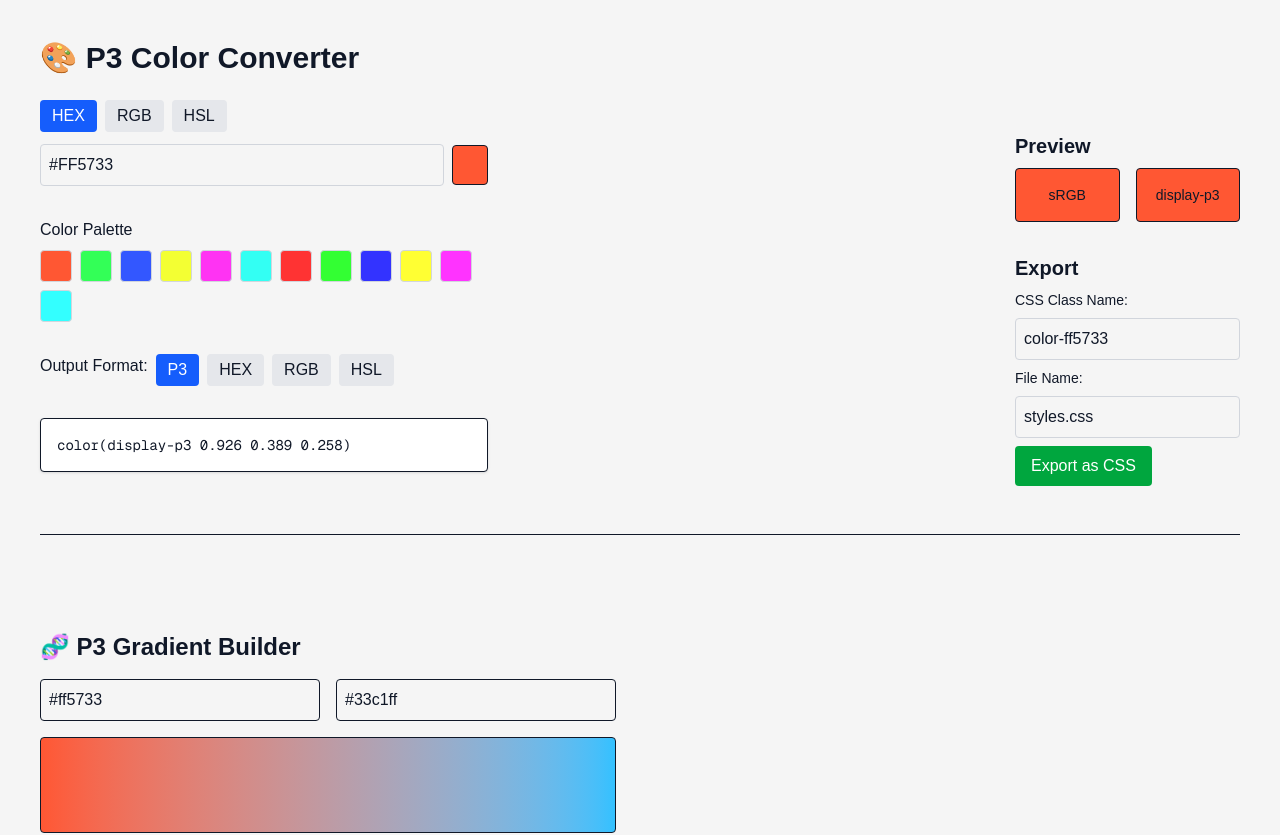
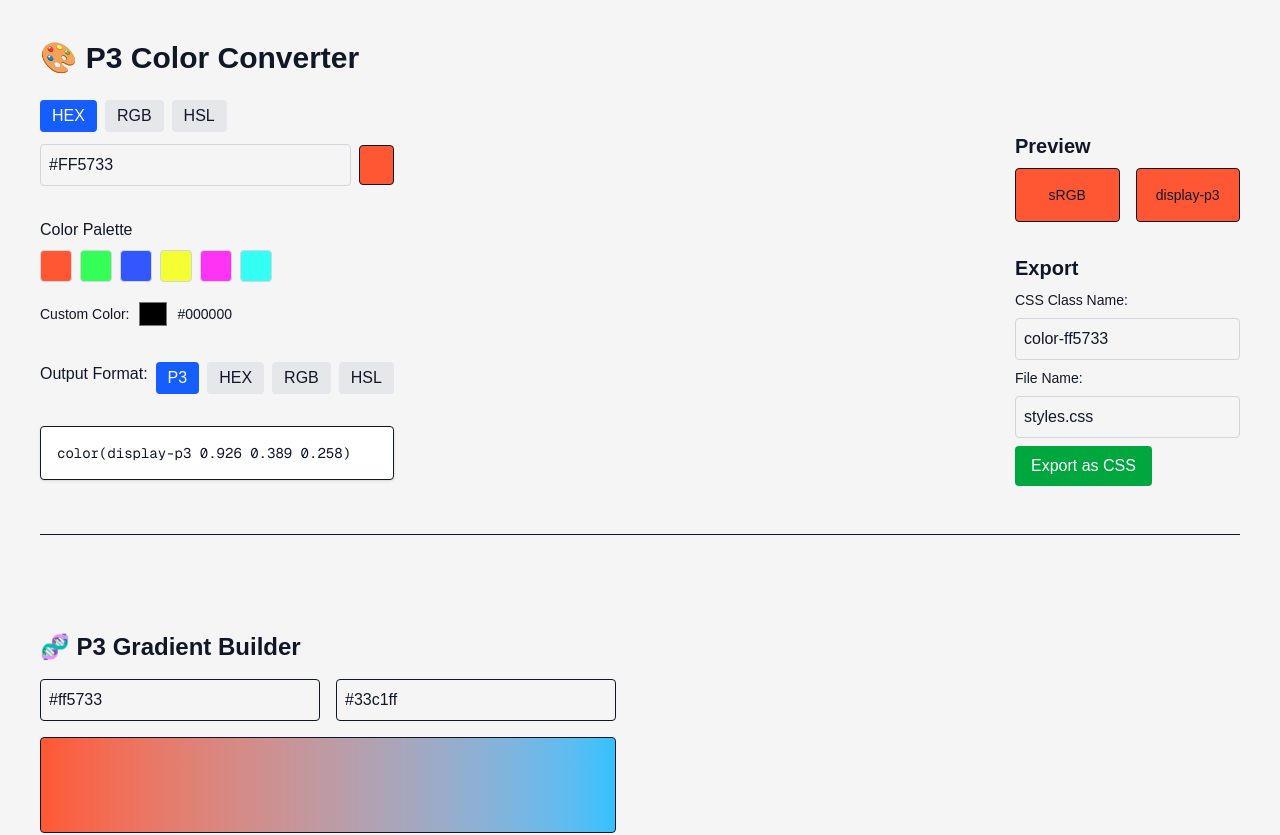
Before and after one commit to gokh4nozturk/p3-converter, a Next.js app: page / in a window 1280 px wide. Shown: the top 835 px of the page. Built offline with nearby package versions, Linux system fonts and the light colour scheme.

Commit message:
Add custom color selection feature to ColorPalette component; remove default color options for a cleaner interface

```diff
--- a/components/ColorPalette.tsx
+++ b/components/ColorPalette.tsx
@@ -9,12 +9,6 @@ const DEFAULT_COLORS = [
   '#F3FF33', // Yellow
   '#FF33F3', // Magenta
   '#33FFF3', // Cyan
-  '#FF3333', // Red
-  '#33FF33', // Lime
-  '#3333FF', // Blue
-  '#FFFF33', // Yellow
-  '#FF33FF', // Fuchsia
-  '#33FFFF', // Aqua
 ];
 
 interface ColorPaletteProps {
@@ -26,6 +20,14 @@ export default function ColorPalette({
   onColorSelect,
   colors = DEFAULT_COLORS,
 }: ColorPaletteProps) {
+  const [customColor, setCustomColor] = useState('#000000');
+
+  const handleCustomColorChange = (e: React.ChangeEvent<HTMLInputElement>) => {
+    const newColor = e.target.value;
+    setCustomColor(newColor);
+    onColorSelect(newColor);
+  };
+
   return (
     <div className="my-4">
       <h3 className="mb-2 font-medium">Color Palette</h3>
@@ -42,6 +44,21 @@ export default function ColorPalette({
           />
         ))}
       </div>
+
+      <div className="mt-4 flex items-center gap-2">
+        <label htmlFor="custom-color" className="text-sm">
+          Custom Color:
+        </label>
+        <input
+          type="color"
+          id="custom-color"
+          value={customColor}
+          onChange={handleCustomColorChange}
+          className="h-8 w-8 cursor-pointer border-0"
+          aria-label="Select custom color"
+        />
+        <span className="text-sm">{customColor}</span>
+      </div>
     </div>
   );
 }
```
